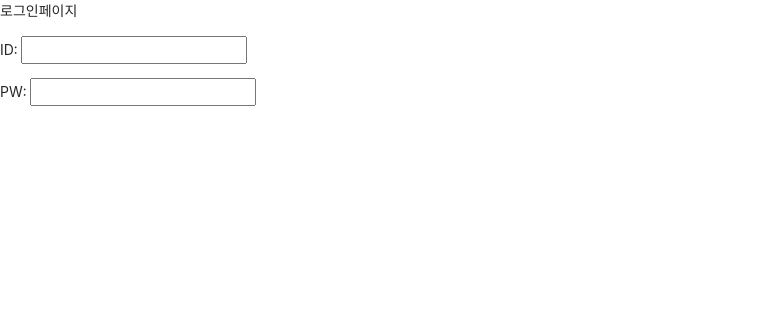
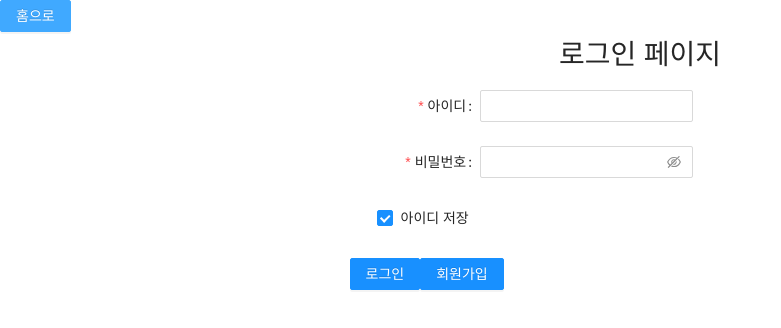
Before and after one commit to lsh3384/nodejs_study, a React (Create React App) app in the folder frontend/: page /login in a window 1280 px wide. Shown: the top 328 px of the page, without its empty margins (0-781 px from the left). Built offline with nearby package versions, Linux system fonts and the light colour scheme.

Commit message:
applied layout to main page, added Company page

```diff
--- a/frontend/src/App.js
+++ b/frontend/src/App.js
@@ -5,6 +5,7 @@ import { Route, Routes } from 'react-router-dom';
 import Main from './pages/Main';
 import Login from './pages/Login';
 import Request from './pages/Request';
+import Company from './pages/Company';
 
 function App() {
   return (
@@ -12,6 +13,7 @@ function App() {
       <Route path="/" element={<Main/>} />
       <Route path="/login" element={<Login/>} />
       <Route path="/request" element={<Request/>}/>
+      <Route path="/company" element={<Company/>}/>
     </Routes>
   );
 }
--- /dev/null
+++ b/frontend/src/pages/Company.js
@@ -0,0 +1,192 @@
+import { Link } from "react-router-dom";
+import { Button, Menu, Table, Modal, Form, Input, Checkbox  } from "antd";
+import { MailOutlined, SettingOutlined } from "@ant-design/icons";
+import React, { useState, useEffect } from "react";
+
+import axios from "axios";
+
+
+const columns = [
+    {
+      title: "Name",
+      dataIndex: "name",
+      key: "name",
+    },
+    {
+      title: "Phone",
+      dataIndex: "phone",
+      key: "phone",
+    },
+    {
+      title: "Address",
+      dataIndex: "address",
+      key: "address",
+    },
+  ];
+
+function Company() {
+    const [companyInfo, setCompanyInfo] = useState({
+        name: "",
+        phone: "",
+        address: "",
+      });
+    const [companyInfos, setCompanyInfos] = useState([]);
+
+    const getValue = (e) => {
+    const { name, value } = e.target;
+
+    setCompanyInfo((prevState) => {
+        console.log(prevState);
+
+        return {
+        ...prevState,
+        [name]: value,
+        };
+    });
+    };
+
+    const rowSelection = {
+        onChange: (selectedRowKeys, selectedRows) => {
+          console.log(`selectedRowKeys: ${selectedRowKeys}`, 'selectedRows: ', selectedRows);
+        },
+        getCheckboxProps: (record) => ({
+          disabled: record.name === 'Disabled User',
+          // Column configuration not to be checked
+          name: record.name,
+        }),
+      };
+
+
+      const onFinish = (values) => {
+        console.log("Success:", values);
+      };
+
+      const onFinishFailed = (errorInfo) => {
+        console.log("Failed:", errorInfo);
+      };
+
+
+    useEffect(() => {
+        let completed = false;
+        async function get() {
+          const result = await axios.get(
+            `http://localhost:3030/company/getAllCompanies`
+          );
+          console.log(result.data);
+          if (!completed) {
+            setCompanyInfos(result.data);
+          }
+        }
+        get();
+        return () => {
+          completed = true;
+        };
+      }, []);
+
+      const postData = async () => {
+        async function get() {
+          const result = await axios.get(
+            `http://localhost:3030/company/getAllCompanies`
+          );
+          setCompanyInfos(result.data);
+        }
+
+        let result = await axios.post("http://localhost:3030/company/createCompany", {
+          ...companyInfo,
+        });
+
+        console.log('-------------');
+        console.log(result);
+
+        get();
+      };
+
+    return (
+      <>
+        <div style={{ textAlign: "center" }}>
+        <Form
+          name="basic"
+          labelCol={{
+            span: 9,
+          }}
+          wrapperCol={{
+            span: 4,
+          }}
+          initialValues={{
+            remember: true,
+          }}
+          onFinish={onFinish}
+          onFinishFailed={onFinishFailed}
+          autoComplete="off"
+        >
+          <Form.Item
+            label="회사명"
+            name="name"
+            rules={[
+              {
+                required: true,
+                message: "회사명을 입력해주세요!",
+              },
+            ]}
+          >
+            <Input />
+          </Form.Item>
+
+          <Form.Item
+            label="전화번호"
+            name="phone"
+            rules={[
+              {
+                required: true,
+                message: "전화번호를 입력해주세요!",
+              },
+            ]}
+          >
+            <Input />
+          </Form.Item>
+
+          <Form.Item
+            label="주소"
+            name="address"
+            rules={[
+              {
+                required: true,
+                message: "주소를 입력해주세요!",
+              },
+            ]}
+          >
+            <Input />
+          </Form.Item>
+
+
+
+          <Form.Item
+            wrapperCol={{
+              offset: 0,
+              span: 16,
+            }}
+          >
+            <Button type="primary" htmlType="submit">
+              회사등록
+            </Button>
+          </Form.Item>
+        </Form>
+        </div>
+
+        <h1>등록된 정보</h1>
+      {
+        // companyInfos.length &&
+        <Table
+        rowSelection={{
+          ...rowSelection,
+        }}
+        columns={columns}
+        dataSource={companyInfos}
+      />
+        // <Table rowSelection={rowSelection} columns={columns} dataSource={companyInfos} />
+      }
+      </>
+    );
+}
+
+export default Company;
--- a/frontend/src/pages/Login.js
+++ b/frontend/src/pages/Login.js
@@ -1,13 +1,91 @@
+import { Link } from "react-router-dom";
+import { Button, Checkbox, Form, Input } from "antd";
+
 function Login() {
+  const onFinish = (values) => {
+    console.log("Success:", values);
+  };
+
+  const onFinishFailed = (errorInfo) => {
+    console.log("Failed:", errorInfo);
+  };
+
   return (
-    <div>
-      <p>로그인페이지</p>
-      <form method="POST" action="/loginAction">
-        <p><label>ID: <input key="id"/></label></p>
-        <p><label>PW: <input key="pw"/></label></p>
-      </form>
-    </div>
-  )
+    <>
+      <Link to="/">
+        <Button type="primary">홈으로</Button>
+      </Link>
+      <h1 style={{ textAlign: "center" }}>로그인 페이지</h1>
+      <div style={{ textAlign: "center" }}>
+        <Form
+          name="basic"
+          labelCol={{
+            span: 9,
+          }}
+          wrapperCol={{
+            span: 4,
+          }}
+          initialValues={{
+            remember: true,
+          }}
+          onFinish={onFinish}
+          onFinishFailed={onFinishFailed}
+          autoComplete="off"
+        >
+          <Form.Item
+            label="아이디"
+            name="id"
+            rules={[
+              {
+                required: true,
+                message: "Please input your username!",
+              },
+            ]}
+          >
+            <Input />
+          </Form.Item>
+
+          <Form.Item
+            label="비밀번호"
+            name="pw"
+            rules={[
+              {
+                required: true,
+                message: "Please input your password!",
+              },
+            ]}
+          >
+            <Input.Password />
+          </Form.Item>
+
+          <Form.Item
+            name="remember"
+            valuePropName="checked"
+            wrapperCol={{
+              offset: 0,
+              span: 16,
+            }}
+          >
+            <Checkbox>아이디 저장</Checkbox>
+          </Form.Item>
+
+          <Form.Item
+            wrapperCol={{
+              offset: 0,
+              span: 16,
+            }}
+          >
+            <Button type="primary" htmlType="submit">
+              로그인
+            </Button>
+            <Link to="/regist">
+              <Button type="primary">회원가입</Button>
+            </Link>
+          </Form.Item>
+        </Form>
+      </div>
+    </>
+  );
 }
 
 export default Login;
--- a/frontend/src/pages/Main.js
+++ b/frontend/src/pages/Main.js
@@ -1,65 +1,44 @@
-import Request from "./Request"
+import Request from "./Request";
 import { Link } from "react-router-dom";
-import { useNavigate } from "react-router";
-import { Button, Menu, Table, Modal  } from "antd";
+import { Button, Menu, Modal, Breadcrumb, Layout } from "antd";
 import "./Main.css";
 
-import { MailOutlined, SettingOutlined } from "@ant-design/icons";
-import React, { useState, useEffect } from "react";
+import {
+  DesktopOutlined,
+  FileOutlined,
+  PieChartOutlined,
+  TeamOutlined,
+  UserOutlined,
+} from "@ant-design/icons";
 
+import React, { useState } from "react";
 import axios from "axios";
 
+const { Header, Content, Footer, Sider } = Layout;
+
+function getItem(label, key, icon, children) {
+  return {
+    key,
+    icon,
+    children,
+    label,
+  };
+}
 
 const items = [
-  {
-    label: "요청하기",
-    key: "mail",
-    icon: <MailOutlined />,
-  },
-  {
-    label: "QnA",
-    key: "SubMenu",
-    icon: <SettingOutlined />,
-  },
-  {
-    label: (
-      <>
-        <Link to="/login">
-          <Button type="primary">로그인</Button>
-        </Link>
-      </>
-    ),
-    key: "alipay",
-  },
+  getItem(<Link to="/login">로그인</Link>, "1", <PieChartOutlined />),
+  getItem(<Link to="/regist">회원가입</Link>, "2", <DesktopOutlined />),
+  getItem(<Link to="/company">회사등록</Link>, "sub1", <UserOutlined />),
+  // getItem("Team", "sub2", <TeamOutlined />, [
+  //   getItem("Team 1", "6"),
+  //   getItem("Team 2", "8"),
+  // ]),
+  // getItem("Files", "9", <FileOutlined />),
 ];
 
-
 function Main() {
-  const [current, setCurrent] = useState("");
-  const [companyInfo, setCompanyInfo] = useState({
-    name: "",
-    phone: "",
-    address: "",
-  });
-  const [companyInfos, setCompanyInfos] = useState([]);
+  const [collapsed, setCollapsed] = useState(false);
   const [isModalOpen, setIsModalOpen] = useState(false);
-  const [selectedRowKeys, setSelectedRowKeys] = useState([]);
-
-  const onSelectChange = (newSelectedRowKeys) => {
-    console.log('selectedRowKeys changed: ', selectedRowKeys);
-    setSelectedRowKeys(newSelectedRowKeys);
-  };
-
-  const rowSelection = {
-    onChange: (selectedRowKeys, selectedRows) => {
-      console.log(`selectedRowKeys: ${selectedRowKeys}`, 'selectedRows: ', selectedRows);
-    },
-    getCheckboxProps: (record) => ({
-      disabled: record.name === 'Disabled User',
-      // Column configuration not to be checked
-      name: record.name,
-    }),
-  };
 
   const showModal = () => {
     setIsModalOpen(true);
@@ -73,144 +52,80 @@ function Main() {
     setIsModalOpen(false);
   };
 
-
-  const navigate = useNavigate();
-  const onClick = (e) => {
-    console.log("click ", e);
-    setCurrent(e.key);
-  };
-
-  const getValue = (e) => {
-    const { name, value } = e.target;
-    setCompanyInfo((prevState) => {
-      console.log(prevState);
-
-      return {
-        ...prevState,
-        [name]: value,
-      };
-    });
-    console.log(companyInfo.name);
-    console.log({ ...companyInfo });
-  };
-
-  useEffect(() => {
-    let completed = false;
-    async function get() {
-      const result = await axios.get(
-        `http://localhost:3030/company/getAllCompanies`
-      );
-      console.log(result.data);
-      if (!completed) {
-        setCompanyInfos(result.data);
-      }
-    }
-    get();
-    return () => {
-      completed = true;
-    };
-  }, []);
-
-  const postData = async () => {
-    async function get() {
-      const result = await axios.get(
-        `http://localhost:3030/company/getAllCompanies`
-      );
-      setCompanyInfos(result.data);
-    }
-
-    let result = await axios.post("http://localhost:3030/company/createCompany", {
-      ...companyInfo,
-    });
-
-    console.log('-------------');
-    console.log(result);
-
-    get();
-  };
-
-  const columns = [
-    {
-      title: "Name",
-      dataIndex: "name",
-      key: "name",
-    },
-    {
-      title: "Phone",
-      dataIndex: "phone",
-      key: "phone",
-    },
-    {
-      title: "Address",
-      dataIndex: "address",
-      key: "address",
-    },
-  ];
-
-  const onTableChange = (pagination, filters, sorter, extra) => {
-    console.log("params", pagination, filters, sorter, extra);
-  };
-
-
-
   return (
     <>
-      <Menu
-        onClick={onClick}
-        selectedKeys={[current]}
-        mode="horizontal"
-        items={items}
-      />
+      <Layout
+        style={{
+          minHeight: "100vh",
+        }}
+      >
+        <Sider
+          collapsible
+          collapsed={collapsed}
+          onCollapse={(value) => setCollapsed(value)}
+        >
+          <div className="logo" />
+          <Menu
+            theme="dark"
+            defaultSelectedKeys={["1"]}
+            mode="inline"
+            items={items}
+          />
+        </Sider>
+        <Layout className="site-layout">
+          <Header
+            className="site-layout-background"
+            style={{
+              padding: 0,
+            }}
+          />
+          <Content
+            style={{
+              margin: "0 16px",
+            }}
+          >
+            <Breadcrumb
+              style={{
+                margin: "16px 0",
+              }}
+            >
+              <Breadcrumb.Item>User</Breadcrumb.Item>
+              <Breadcrumb.Item>Bill</Breadcrumb.Item>
+            </Breadcrumb>
+            <div
+              className="site-layout-background"
+              style={{
+                padding: 24,
+                minHeight: 360,
+              }}
+            >
+              This is gonna be awesome!
+            </div>
+          </Content>
+          <Footer
+            style={{
+              textAlign: "center",
+            }}
+          >
+            SH Coorperation ©2022 Created by LEE
+          </Footer>
+        </Layout>
+      </Layout>
 
-      <p>
-        <input
-          className="title-input"
-          type="text"
-          placeholder="이름"
-          onChange={getValue}
-          name="name"
-        />
-      </p>
-      <p>
-        <input
-          className="title-input"
-          type="text"
-          placeholder="전화번호"
-          onChange={getValue}
-          name="phone"
-        />
-      </p>
-      <p>
-        <input
-          className="title-input"
-          type="text"
-          placeholder="주소"
-          onChange={getValue}
-          name="address"
-        />
-      </p>
-
-      <Button onClick={postData} type="primary">
-        테스트 데이터 보내기
-      </Button>
-
-      <h1>등록된 정보</h1>
-      {
-        // companyInfos.length &&
-        <Table
-        rowSelection={{
-          ...rowSelection,
-        }}
-        columns={columns}
-        dataSource={companyInfos}
-      />
-        // <Table rowSelection={rowSelection} columns={columns} dataSource={companyInfos} />
-      }
+      <Link to="/login">
+        <Button type="primary">로그인</Button>
+      </Link>
 
       <Button type="primary" onClick={showModal}>
         Open Modal
       </Button>
-      <Modal title="Basic Modal" open={isModalOpen} onOk={handleOk} onCancel={handleCancel}>
+
+      <Modal
+        title="Basic Modal"
+        open={isModalOpen}
+        onOk={handleOk}
+        onCancel={handleCancel}
+      >
         <Request></Request>
       </Modal>
     </>
```
